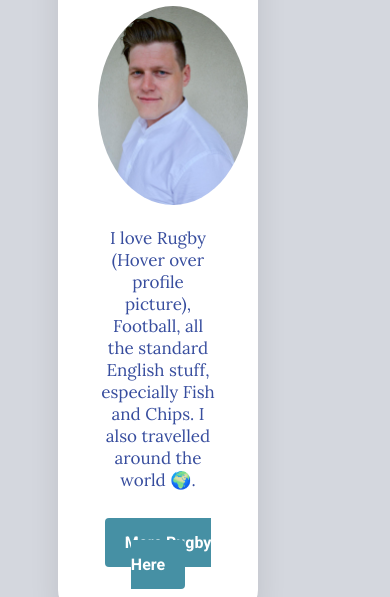
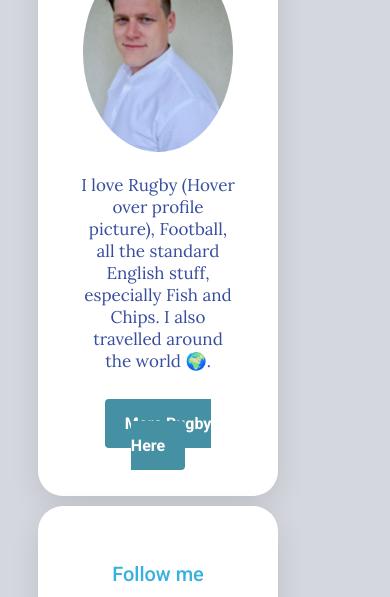
Before and after one commit to ConnorFord2108/profile, a plain HTML site: page index.html in a window 390 px wide. Shown: the part 216-813 px from the top of the page. Drawn offline with Linux system fonts and the light colour scheme.

Commit message:
How about now? trying to fix for mobile

```diff
--- a/style.css
+++ b/style.css
@@ -56,7 +56,8 @@ a:hover {
   padding: 40px;
   box-shadow: 0px 10px 30px rgba(0,0,0,0.1);
   border-radius: 25px;
-  margin: 25px 50px;
+  margin: 10px 30px;
+
   border-color: #374d9e;
   text-align: center;
 }
```
